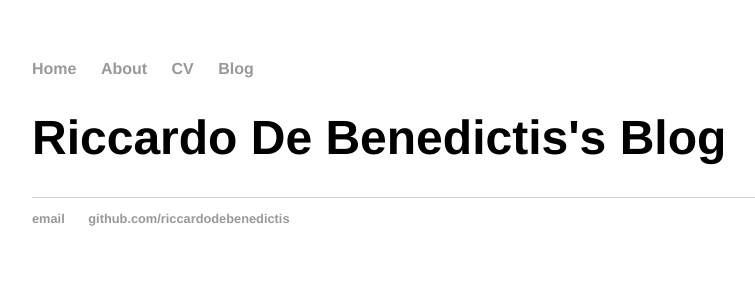
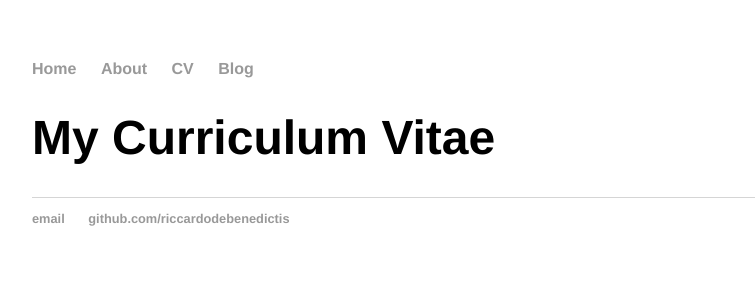
Before and after one commit to riccardodebenedictis/riccardodebenedictis.github.io, a Jekyll site: the page built from cv/index.html, in a window 1280 px wide. Shown: the top 300 px of the page, without its empty margins (160-915 px from the left). Built offline with Jekyll 4.4.1, drawn with Linux system fonts in a browser that asks for light colours.

Commit message:
Update index.html

```diff
--- a/cv/index.html
+++ b/cv/index.html
@@ -1,5 +1,5 @@
 ---
 layout: default
-title: Riccardo De Benedictis's Blog
+title: My Curriculum Vitae
 ---
 	<h1>{{ page.title }}</h1>
```
